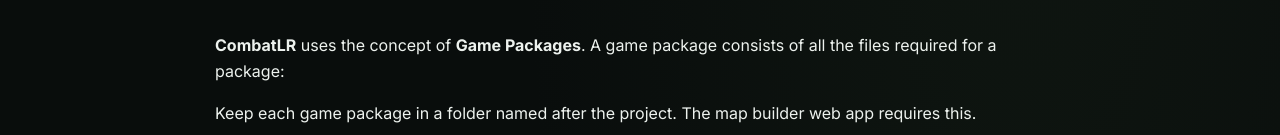
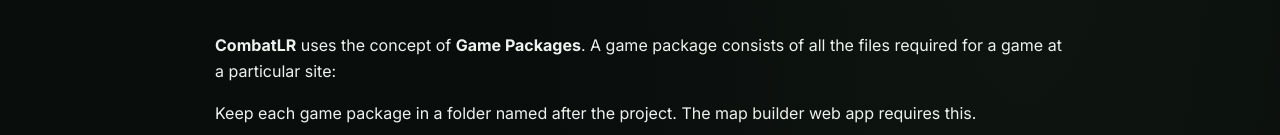
Before and after one commit to tonygoacher/combatlr-webpage, a plain HTML site: page guides/create-maps.html in a window 1280 px wide. Shown: the part 445-580 px from the top of the page. Drawn offline with nearby package versions, Linux system fonts and the light colour scheme; a web font is replaced by a local one.

Commit message:
Fixed package sentence in create maps guide

```diff
--- a/guides/create-maps.html
+++ b/guides/create-maps.html
@@ -14,7 +14,7 @@
 
 <p class="guide-intro">Every CombatLR game starts with a map of the place you intend to play.
     MapBuilder turns a suitable image into a GPS-calibrated site package that the mobile app and player units can use.</p>
-    <p><strong>CombatLR</strong> uses the concept of <strong>Game Packages</strong>. A game package consists of all the files required for a package:</p>
+    <p><strong>CombatLR</strong> uses the concept of <strong>Game Packages</strong>. A game package consists of all the files required for a game at a particular site:</p>
     <p>Keep each game package in a folder named after the project. The map builder web app requires this.</p>
     <li>
         <span>Source Image:</span>
```
